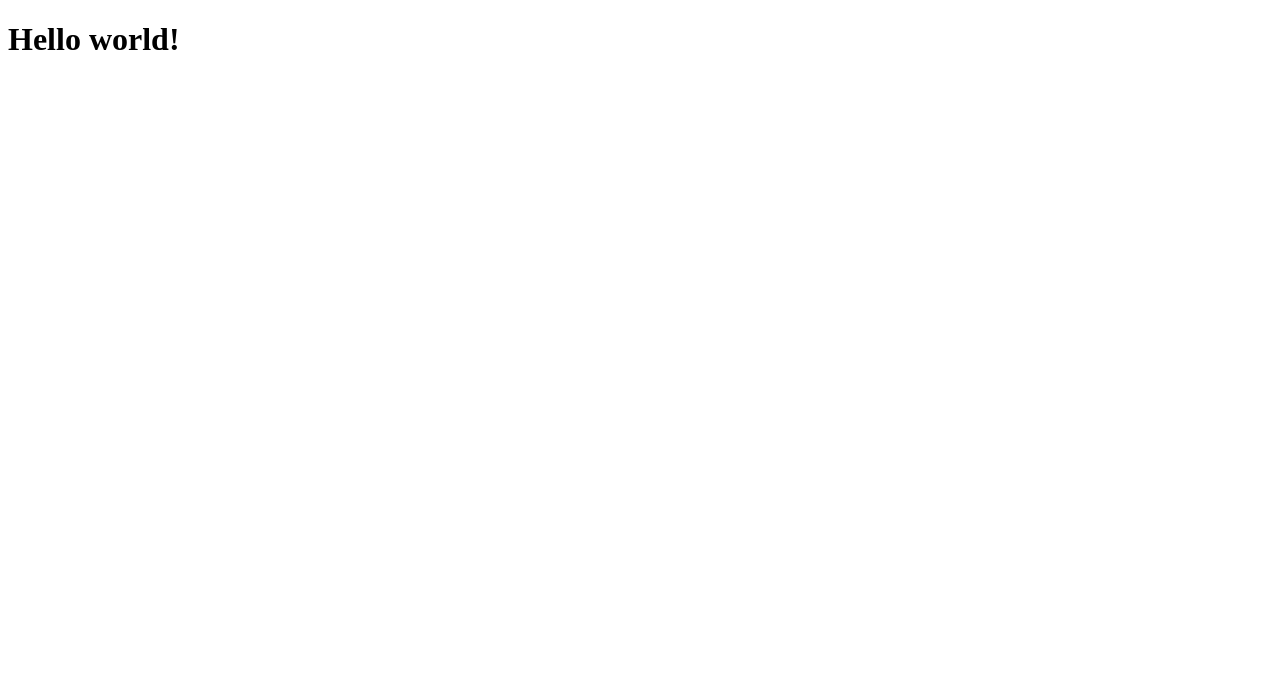
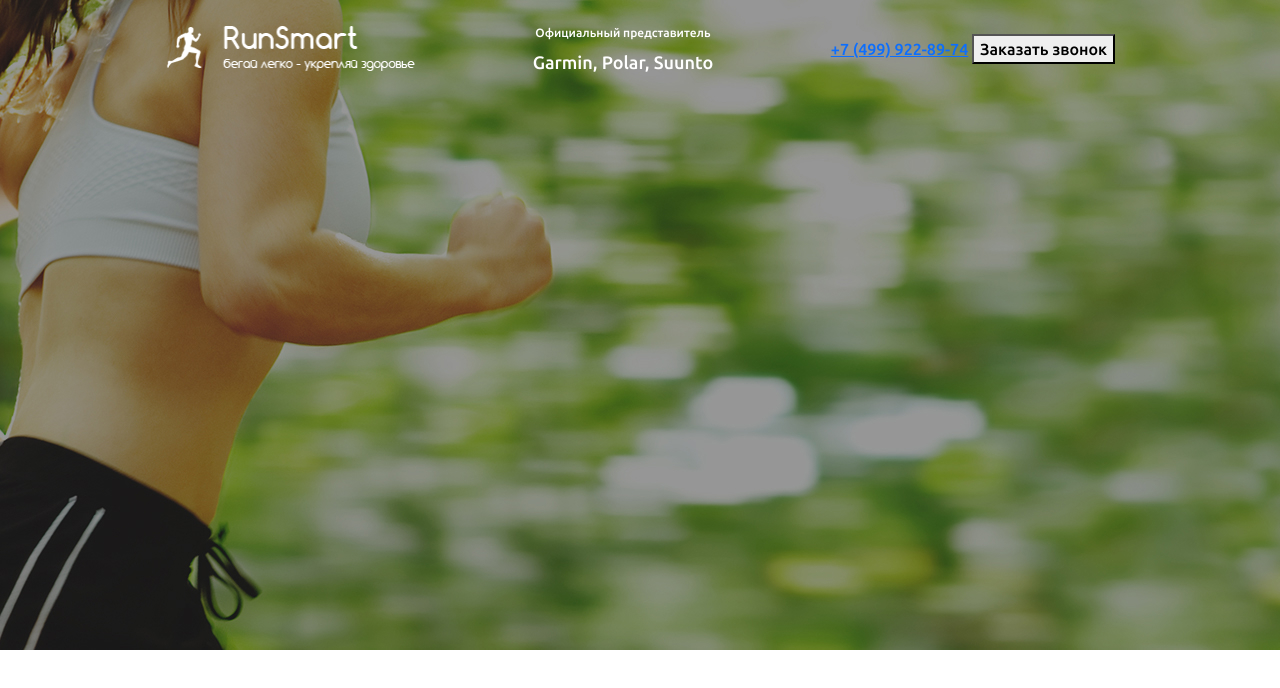
Before and after one commit to Hirses/practice_2, a website: page src/index.html in a window 1280 px wide. Drawn offline with Linux system fonts and the light colour scheme.

Commit message:
0.5_practice

```diff
--- a/src/index.html
+++ b/src/index.html
@@ -4,9 +4,29 @@
     <meta charset="UTF-8">
     <meta http-equiv="X-UA-Compatible" content="IE=edge">
     <meta name="viewport" content="width=device-width, initial-scale=1.0">
-    <title>Document</title>
+    <title>Pulse</title>
+    <link rel="stylesheet" href="css/bootstrap-reboot.min.css">
+    <link rel="preconnect" href="https://fonts.gstatic.com">
+    <link href="https://fonts.googleapis.com/css2?family=Ubuntu:wght@300;500;700&display=swap" rel="stylesheet">
+    <link rel="stylesheet" href="css/style.min.css">
 </head>
 <body>
-    <h1>Hello world!</h1>
+    <div class="promo">
+        <div class="container">
+            <header class="header">
+                <a href="#" class="header__logo">
+                    <img src="icons/logo.png" alt="logo">
+                </a>
+                <div class="header__official">
+                    Официальный представитель
+                    <span>Garmin, Polar, Suunto</span>
+                </div>
+                <div class="header__contacts">
+                    <a href="tel:+7499922894" class="header__phone">+7 (499) 922-89-74</a>
+                    <button class="button">Заказать звонок</button>
+                </div>
+            </header>
+        </div>
+    </div>
 </body>
 </html>
--- /dev/null
+++ b/src/sass/blocks/_header.scss
@@ -0,0 +1,24 @@
+.header {
+    display: flex;
+    justify-content: space-between;
+    align-items: center;
+    &__logo {
+        width: 250px;
+        img {
+            width: 100%;
+        }
+    }
+    &__official {
+        margin-top: 3px;
+        font-weight: 500;
+        font-size: 12px;
+        text-align: center;
+        color: #FFFFFF;
+        span {
+            display: block;
+            margin: 0 auto;
+            margin-top: 7px;
+            font-size: 18px;
+        }
+    }
+}
--- /dev/null
+++ b/src/sass/blocks/_promo.scss
@@ -0,0 +1,5 @@
+.promo {
+    min-height: 650px;
+    padding: 21px 0 93px 0;
+    background: url(../../img/bg.jpg) center (center/cover) no-repeat;
+}
--- /dev/null
+++ b/src/sass/style.scss
@@ -0,0 +1,10 @@
+
+* {
+    font-family: 'Ubuntu', sans-serif;
+}
+.container {
+    max-width: 950px;
+    margin: 0 auto;
+}
+@import 'blocks/promo';
+@import 'blocks/header';
```
Also changed, not shown: src/css/bootstrap-reboot.min.css (added), src/css/style.min.css (added), src/icons/logo.png (added), src/img/bg.jpg (added).
